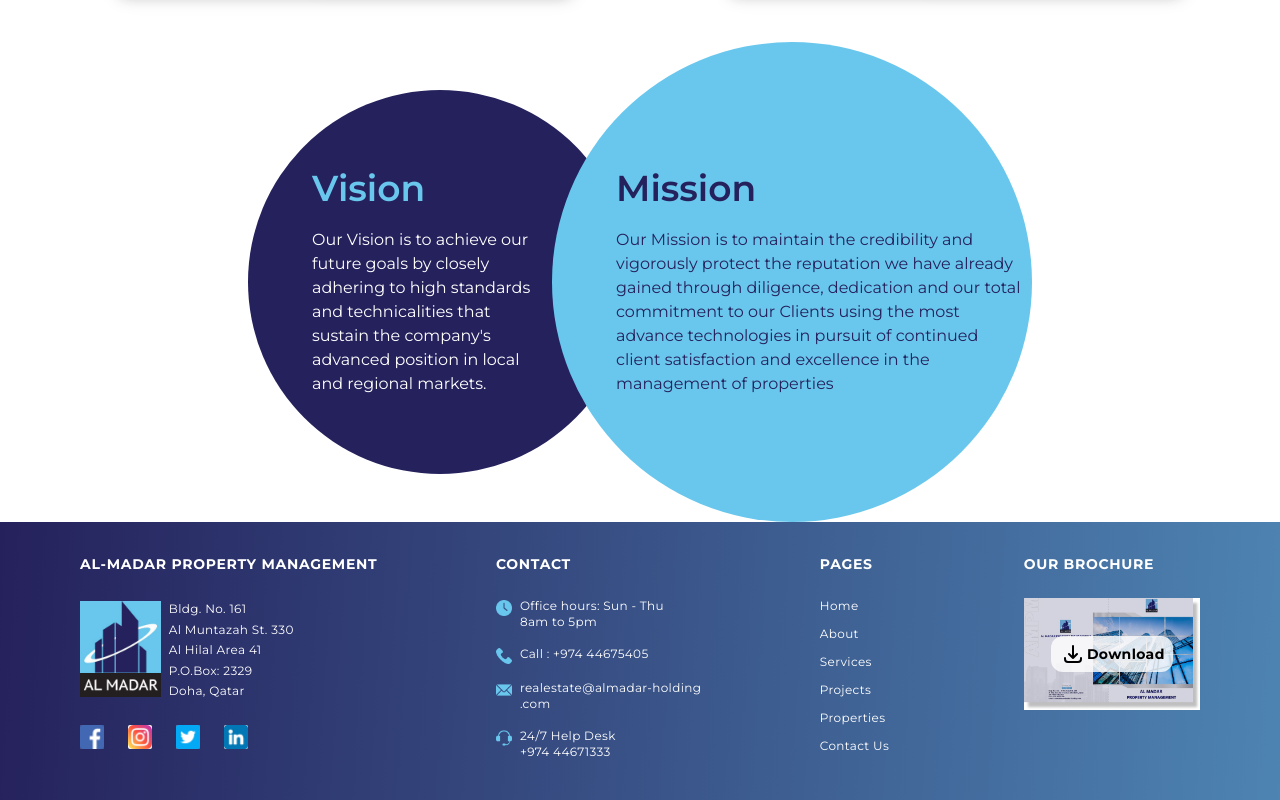
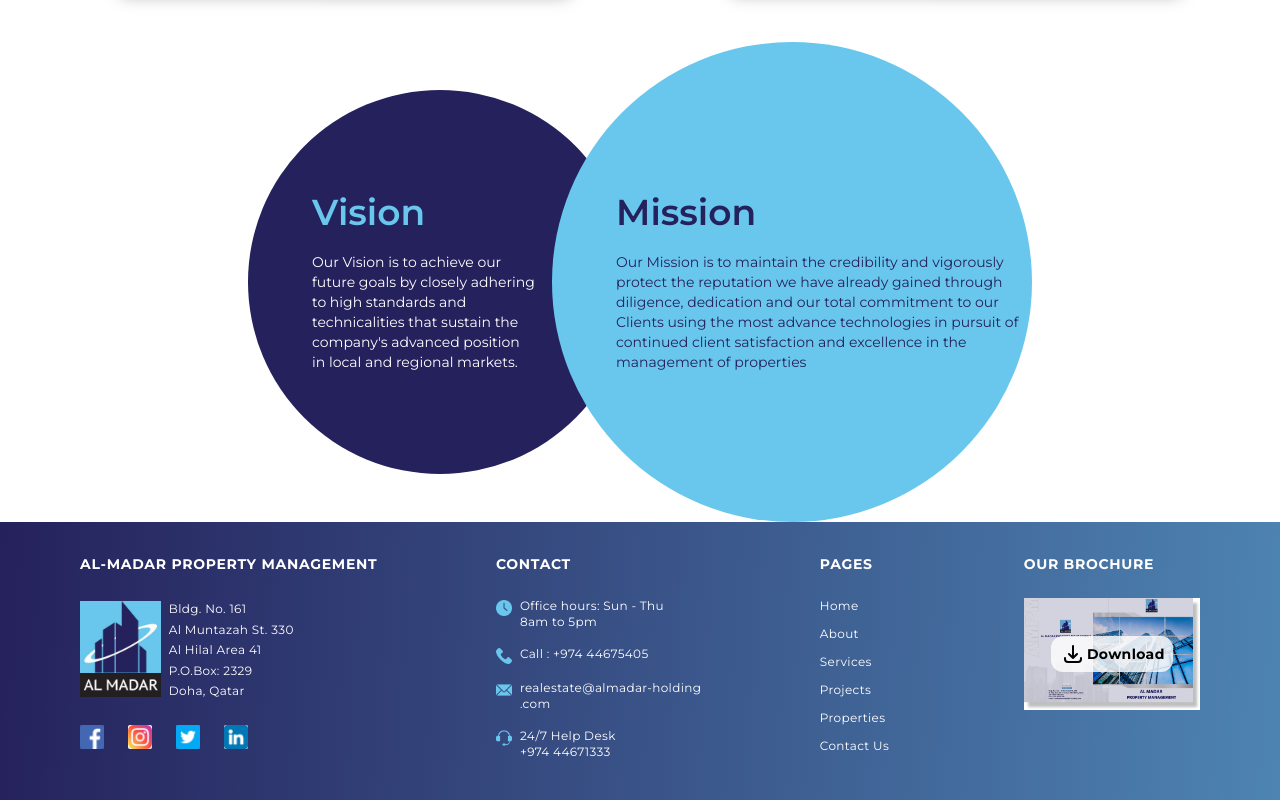
Before and after one commit to Sameekshaa999/AL-Madar-, a React (Create React App) app: page /about in a window 1280 px wide. Shown: the part 1628-2428 px from the top of the page. Built offline with nearby package versions, Linux system fonts and the light colour scheme.

Commit message:
propeties images pushing again

```diff
--- a/src/components/about/AboutMV.jsx
+++ b/src/components/about/AboutMV.jsx
@@ -2,18 +2,18 @@ import React from "react";
 
 const AboutMV = () => {
   return (
-    <div className="flex justify-center items-center font-montserrat text-mpurple">
-      <div className=" pl-16 pr-24 py-28 w-96 h-96 flex flex-col justify-center items-left space-y-5 bg-mpurple rounded-full z-0">
-        <h1 className="text-mblue lg:text-4xl font-semibold"> Vision</h1>
-        <p className="text-white">
+    <div className="flex flex-col md:flex-row justify-center items-center font-montserrat text-mpurple">
+      <div className=" md:pl-16 md:pr-24 md:py-28 w-60 h-60 md:w-96 md:h-96 flex flex-col justify-center items-left space-y-2 md:space-y-5 bg-mpurple rounded-full z-0">
+        <h1 className="text-mblue text-sm md:text-2xl lg:text-4xl font-semibold text-center md:text-left"> Vision</h1>
+        <p className="text-xs md:text-sm text-white">
           Our Vision is to achieve our future goals by closely adhering to high
           standards and technicalities that sustain the company's advanced
           position in local and regional markets.
         </p>
       </div>
-      <div className="pl-16 pr-2  w-[30rem] h-[30rem] flex flex-col justify-center items-left space-y-5 bg-mblue rounded-full -mt-20 md:mt-0 md:-ml-20 z-10">
-        <h1 className="lg:text-4xl font-semibold text-left"> Mission</h1>
-        <p>
+      <div className="md:pl-16 md:pr-2 w-[20rem] h-[20rem] md:w-[30rem] md:h-[30rem] flex flex-col justify-center items-left space-y-5 bg-mblue rounded-full -mt-20 md:mt-0 md:-ml-20 z-10">
+        <h1 className="text-base md:text-2xl lg:text-4xl font-semibold text-center md:text-left"> Mission</h1>
+        <p className="text-xs md:text-sm">
           Our Mission is to maintain the credibility and vigorously protect the
           reputation we have already gained through diligence, dedication and
           our total commitment to our Clients using the most advance
--- a/src/components/about/AboutUs.jsx
+++ b/src/components/about/AboutUs.jsx
@@ -16,7 +16,7 @@ const About = () => {
           master plan land developments.
         </p>
       </div>
-      <img src={hexagons} alt="hexagons" className="w-2/5 mt-10"/>
+      <img src={hexagons} alt="hexagons" className=" md:w-2/5 md:mt-10"/>
     </div>
   );
 };
--- a/src/components/properties/PropertiesS1.jsx
+++ b/src/components/properties/PropertiesS1.jsx
@@ -1,6 +1,6 @@
 import React, { useState } from "react";
 import qatarPropertiesData from "./qatarPropertiesData.tsx";
-import skyline2 from "../Zimages/doha-skyline-hd.png";
+import skyline2 from "../Zimages/properties/doha-skyline-hd.png";
 
 
 
--- a/src/components/properties/propertiesDeep.jsx
+++ b/src/components/properties/propertiesDeep.jsx
@@ -4,7 +4,7 @@ import React, { useState } from "react";
 import qatarPropertiesData from "./qatarPropertiesData.tsx";
 
 //images and icons
-import skyline2 from "../Zimages/doha-skyline-hd.png";
+import skyline2 from "../Zimages/properties/doha-skyline-hd.png";
 import { FaBed, FaBath } from "react-icons/fa";
 import { BsGridFill } from "react-icons/bs";
 import { IoMdPhotos } from "react-icons/io";
```
